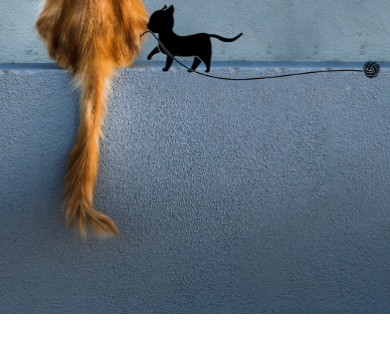
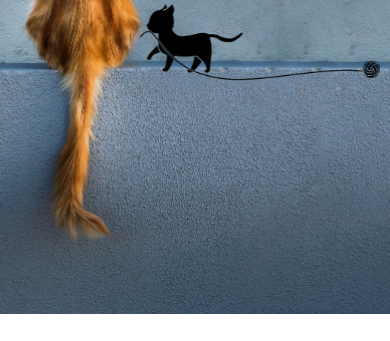
Before and after one commit to yumelee/cat, a plain HTML site: page cat/index.html in a window 390 px wide. Shown: the part 316-657 px from the top of the page. Drawn offline with Linux system fonts and the light colour scheme.

Commit message:
version4

```diff
--- a/cat/css/catstyle.css
+++ b/cat/css/catstyle.css
@@ -631,7 +631,7 @@ section {
         background: url(../images/cat1.jpg)no-repeat;
         background-size: cover;
         /* ↑整個背景圖片要覆蓋後面 */
-        background-position:-220px;
+        background-position:-230px;
 
     }
 
```
